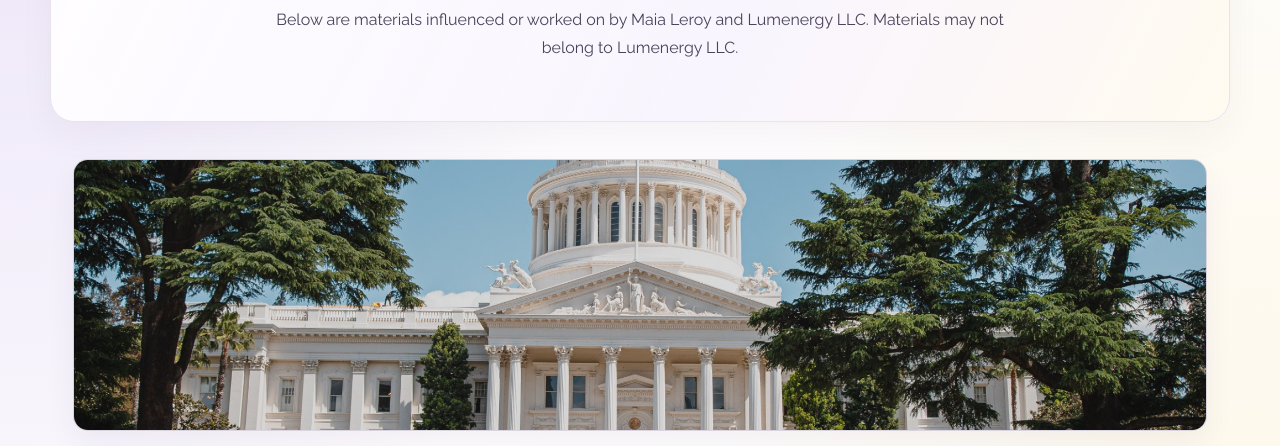
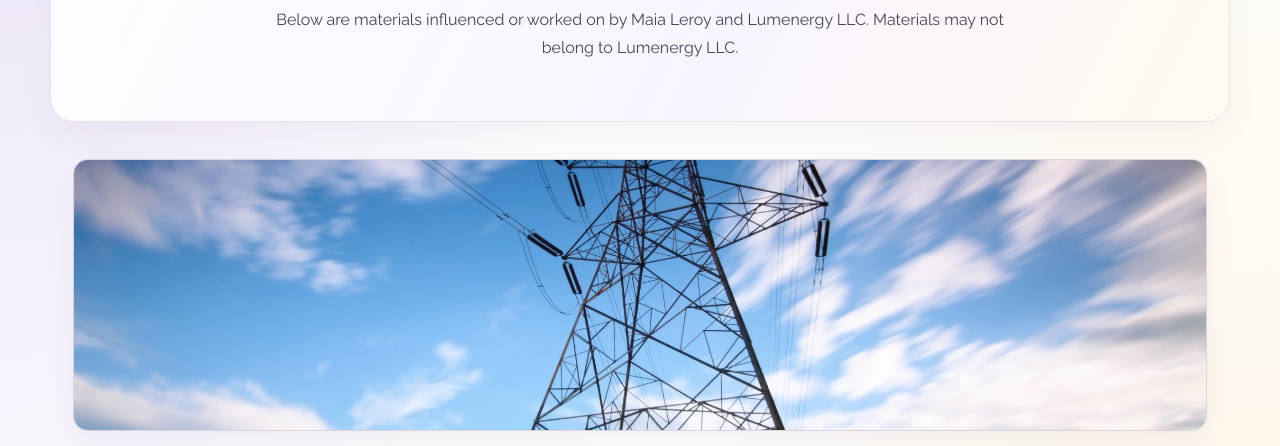
Before and after one commit to Lumenergy/test-lumenergy, a plain HTML site: page materials/index.html in a window 1280 px wide. Shown: the part 354-800 px from the top of the page. Drawn offline with Linux system fonts and the light colour scheme.

Commit message:
Update image source in index.html

```diff
--- a/materials/index.html
+++ b/materials/index.html
@@ -249,7 +249,7 @@
 
   <main class="container">
     <figure class="feature-banner feature-banner--materials">
-      <img src="../assets/photos/pexels-photo-11838861.jpg" alt="California State Capitol building in Sacramento" loading="lazy">
+      <img src="../assets/photos/transmission-line.jpg" alt="California State Capitol building in Sacramento" loading="lazy">
     </figure>
 
 <!-- NEW FILES AND LINKS GO HERE -->
```
